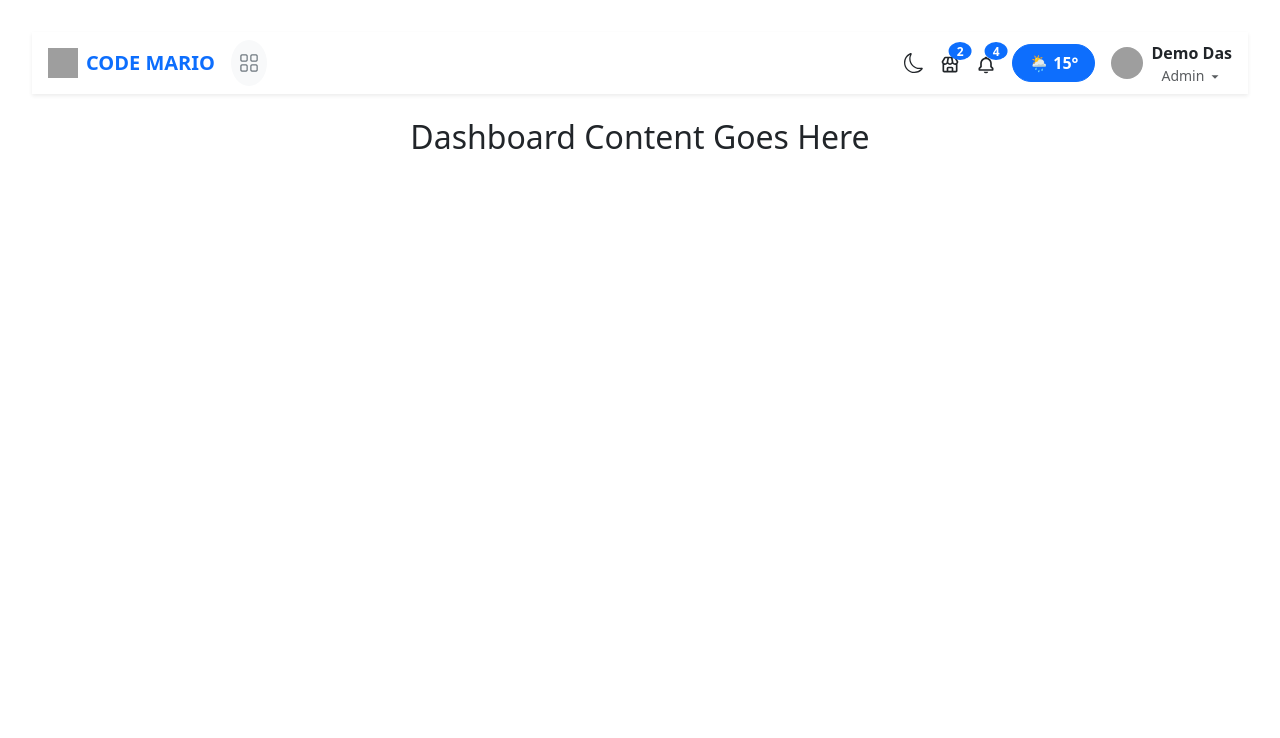
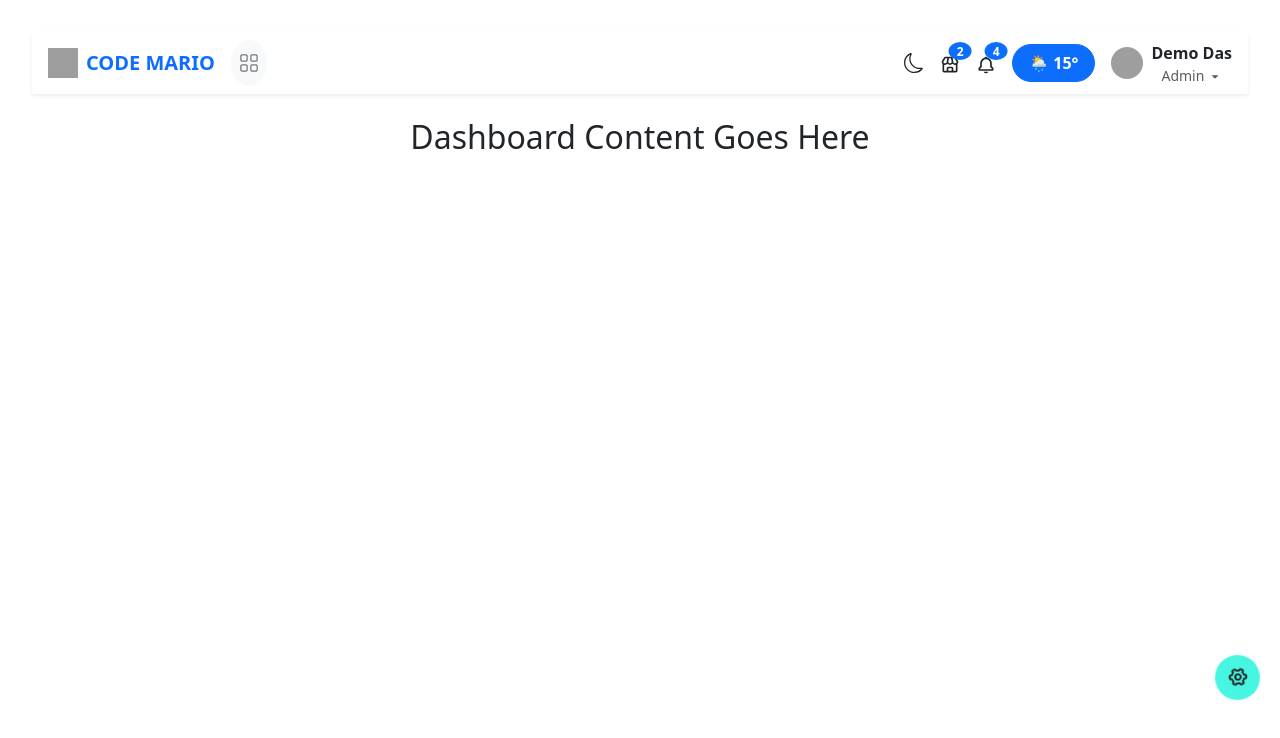
Before and after one commit to Anilpolai/CRM-System, a React (Vite) app: page / in a window 1280 px wide. Shown: the top 738 px of the page. Built offline with nearby package versions, Linux system fonts and the light colour scheme; grey boxes are pictures that could not be loaded.

Commit message:
setting icon animation and add the navbar

```diff
--- a/src/components/Navber/navbar.css
+++ b/src/components/Navber/navbar.css
@@ -13,3 +13,45 @@
   height: 18px;
   line-height: 1;
 }
+/* Settings Icon - Circular + Animated */
+
+.bg-teal {
+  background-color: #319790;
+  color: white;
+}
+
+.text-teal {
+  color: #319790;
+}
+
+.badge {
+  font-size: 0.6rem;
+  height: 18px;
+  line-height: 1;
+}
+/* Settings Icon - Circular + Animated */
+.settings-icon {
+  width: 45px;
+  height: 45px;
+  border-radius: 50%;
+  background-color: rgba(5, 243, 215, 0.737);
+  display: flex;
+  justify-content: center;
+  align-items: center;
+  position: fixed; /* Important for floating effect */
+  bottom: 100px;    /* 100px above the bottom */
+  right: 20px;      /* Distance from right edge */
+  animation: rotate360 2s linear infinite;
+  cursor: pointer;
+  z-index: 1000;    /* Stay above other content */
+}
+
+
+@keyframes rotate360 {
+  0% {
+    transform: rotate(0deg);
+  }
+  100% {
+    transform: rotate(360deg);
+  }
+}
--- a/src/components/Navber/navbar.jsx
+++ b/src/components/Navber/navbar.jsx
@@ -4,9 +4,11 @@ import { BiStore, BiBell } from 'react-icons/bi';
 import { BsMoon } from 'react-icons/bs';
 import { IoMdArrowDropdown } from 'react-icons/io';
 import './navbar.css'; // Assuming you have a CSS file for styling
+import { BiCog } from 'react-icons/bi';
 
 const CustomNavbar = ({ toggleSidebar }) => {
     return (
+        <>
             <Navbar expand="lg" className="bg-white py-2 shadow-sm px-3 justify-content-between">
                 {/* Left: Logo and Grid Icon */}
                 <div className="d-flex align-items-center gap-3">
@@ -69,7 +71,13 @@ const CustomNavbar = ({ toggleSidebar }) => {
                         </div>
                     </div>
                 </div>
+
             </Navbar>
+            {/* Settings icon fixed at bottom right */}
+            <div className="settings-icon">
+                <BiCog size={22} />
+            </div>
+        </>
     );
 };
 
--- a/src/components/Sidebar/sidebar.css
+++ b/src/components/Sidebar/sidebar.css
@@ -1,4 +1,4 @@
-/* Sidebar.css */
+/* Sidebar styles */
 .sidebar {
   width: 240px;
   height: 100vh;
@@ -9,6 +9,10 @@
   top: 64px; /* Navbar height */
   transition: transform 0.3s ease;
   z-index: 999;
+  display: flex;
+  /* flex-direction: column; */
+  /* justify-content: space-between; */
+  padding: 0 15px 20px;
 }
 
 .sidebar.closed {
--- a/src/components/Sidebar/sidebar.jsx
+++ b/src/components/Sidebar/sidebar.jsx
@@ -1,7 +1,7 @@
 // src/components/Sidebar.jsx
 import React from 'react';
 import { BiHomeAlt, BiUser, BiChat, BiCog } from 'react-icons/bi';
-import './sidebar.css'; // Make sure this file name is all lowercase
+import './sidebar.css';
 
 const Sidebar = ({ isOpen }) => {
   return (
@@ -16,10 +16,8 @@ const Sidebar = ({ isOpen }) => {
         <li>
           <BiChat size={20} /> <span>Messages</span>
         </li>
-        <li>
-          <BiCog size={20} /> <span>Settings</span>
-        </li>
       </ul>
+
     </div>
   );
 };
```
Lines whose indentation alone changed are shown as unchanged.
